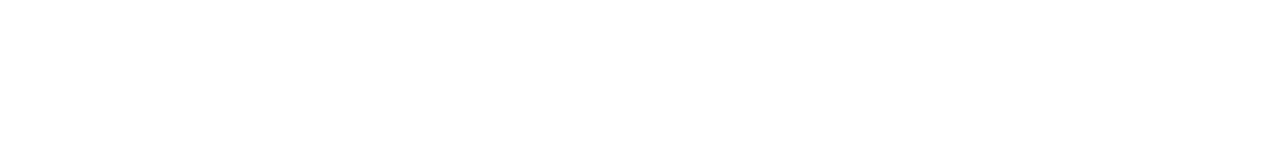
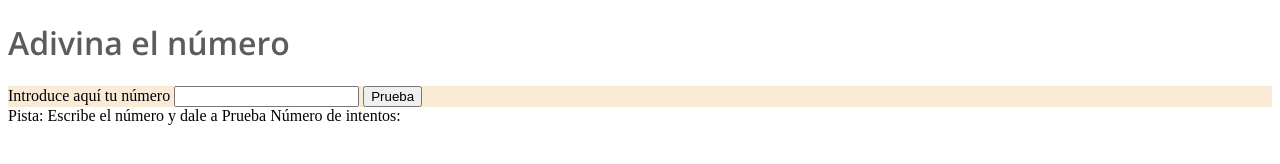
Before and after one commit to Adalab/modulo-2-evaluacion-intermedia-barbaraestevez, a plain HTML site: page index.html in a window 1280 px wide. Drawn offline with nearby package versions, Linux system fonts and the light colour scheme.

Commit message:
add some js

```diff
--- a/CSS/main.css
+++ b/CSS/main.css
@@ -0,0 +1,15 @@
+:root {
+  font-size: 16px;
+}
+* {
+  box-sizing: border-box;
+}
+.title {
+  font-size: 32px;
+  font-family: "Open Sans", sans-serif;
+  font-weight: 600;
+  color: #5c5c5c;
+}
+.form {
+  background-color: antiquewhite;
+}
--- a/JS/main.js
+++ b/JS/main.js
@@ -1 +1,13 @@
 'use strict';
+
+const inputElement = document.querySelector('.js-input');
+const submitElement = document.querySelector('.js-submit');
+const resultElement = document.querySelector('.js-result');
+const inputValue = inputElement;
+
+
+function getRandomNumber(max) {
+    return Math.ceil(Math.random() * max);
+    }
+
+console.log(getRandomNumber);
--- a/index.html
+++ b/index.html
@@ -4,10 +4,26 @@
     <meta charset="UTF-8" />
     <meta http-equiv="X-UA-Compatible" content="IE=edge" />
     <meta name="viewport" content="width=device-width, initial-scale=1.0" />
+    <link rel="preconnect" href="https://fonts.gstatic.com" />
+    <link
+      href="https://fonts.googleapis.com/css2?family=Open+Sans:wght@300;400;600;700&display=swap"
+      rel="stylesheet"
+    />
     <link rel="stylesheet" href="./CSS/main.css" />
     <title>Módulo 2 Evaluación intermedia Bárbara Estévez</title>
   </head>
   <body>
+    <h1 class="title">Adivina el número</h1>
+    <!-- <p class="subtitle">Introduce aquí tu número</p> -->
+    <form class="form">
+      <label for="input" class="subtitle">Introduce aquí tu número</label>
+      <input type="number" name="number" class="js-input" value="" />
+      <input type="button" value="Prueba" class="js-submit" />
+      <!-- <button class="button">Prueba</button> -->
+    </form>
+    <span class="js-result"></span>
+    <span class="js-hint">Pista: Escribe el número y dale a Prueba</span>
+    <span class="js-trials">Número de intentos:</span>
     <script type="text/javascript" src="./JS/main.js"></script>
   </body>
 </html>
```
